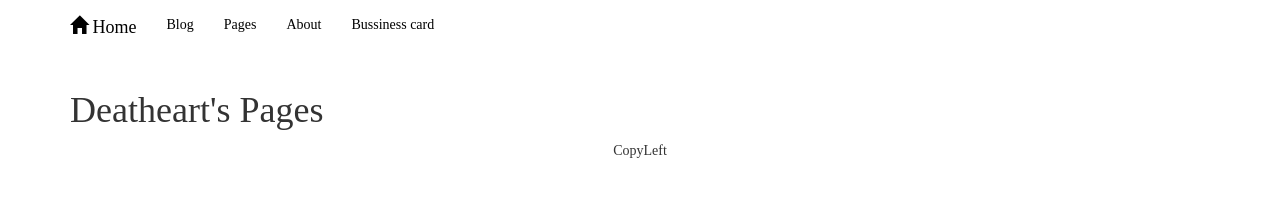
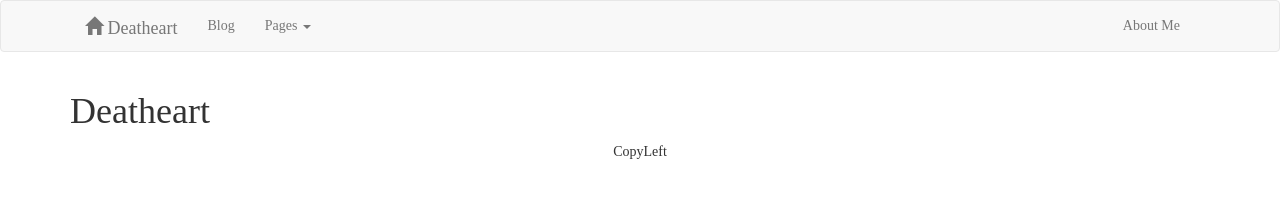
Before and after one commit to Deatheart/Deatheart.github.io, a plain HTML site: page index.html in a window 1280 px wide. Drawn offline with Linux system fonts and the light colour scheme.

Commit message:
use new nav header
Signed-off-by: PythonShell <pythonshell@yeah.net>

```diff
--- a/index.html
+++ b/index.html
@@ -11,26 +11,47 @@
 </head>
 <body>
 
-  <header class="navbar navbar-static-top">
+  <nav class="navbar navbar-default" role="navigation">
     <div class="container">
-      <div class="navbar-header">
-        <a href="./" class="navbar-brand"><span class="glyphicon glyphicon-home"></span> Home </a>
-      </div>
-      <nav class="collapse navbar-collapse">
-        <ul class="nav navbar-nav">
-          <li><a href="#"> Blog </a></li>
-          <li><a href="#"> Pages </a></li>
-          <li><a href="./about.html"> About </a></li>
-          <li><a href="./bussiness-card.html"> Bussiness card </a></li>
-        </ul>
-      </nav>
-    </div>
-  </header>
+      <div class="container-fluid">
+
+        <!-- Brand and toggle get grouped for better mobile display -->
+        <div class="navbar-header">
+          <button type="button" class="navbar-toggle collapsed" data-toggle="collapse" data-target="#bs-example-navbar-collapse-1">
+            <span class="sr-only">Toggle navigation</span>
+            <span class="icon-bar"></span>
+            <span class="icon-bar"></span>
+            <span class="icon-bar"></span>
+          </button>
+          <a class="navbar-brand" href="#"><span class="glyphicon glyphicon-home"></span> Deatheart</a>
+        </div>
+
+        <!-- Collect the nav links, forms, and other content for toggling -->
+        <div class="collapse navbar-collapse" id="bs-example-navbar-collapse-1">
+          <ul class="nav navbar-nav">
+            <li><a href="./blog/"> Blog </a></li>
+            <li class="dropdown">
+              <a href="#" class="dropdown-toggle" data-toggle="dropdown">Pages <span class="caret"></span></a>
+              <ul class="dropdown-menu" role="menu">
+                <!-- <li class="divider"></li> -->
+                <li><a href="./KeepFit/">KeepFit</a></li>
+              </ul>
+            </li>
+          </ul>
+
+          <ul class="nav navbar-nav navbar-right">
+            <li><a href="./about.html">About Me</a></li>
+          </ul>
+        </div><!-- /.navbar-collapse -->
+
+      </div><!-- /.container-fluid -->
+    </div><!-- /.container-->
+  </nav>
 
   <article>
     <div class="container">
       <section>
-        <h1>Deatheart's Pages</h1>
+        <h1>Deatheart</h1>
       </section>
     </div>
   </article>
```
Also changed, not shown: about.html (+36 -14 lines), blog/index.html (+69 -0 lines), pages/index.html (+37 -0 lines).
